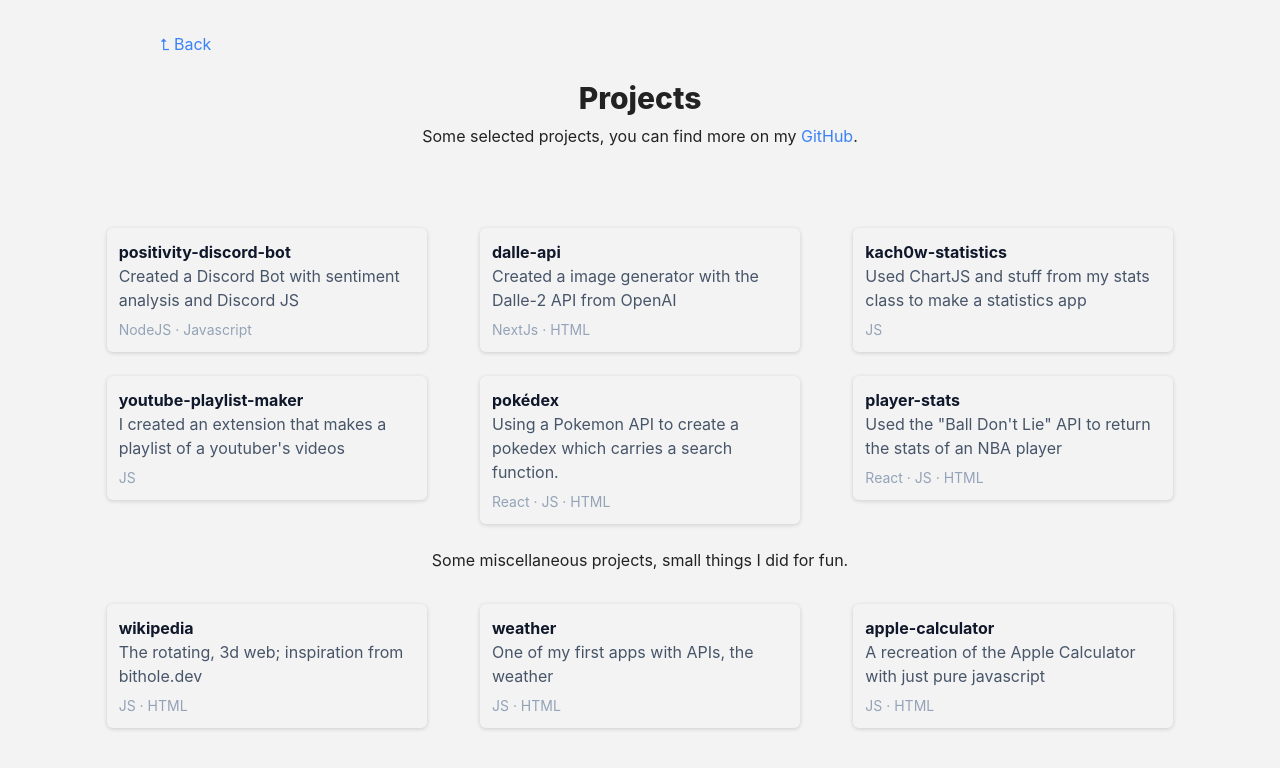
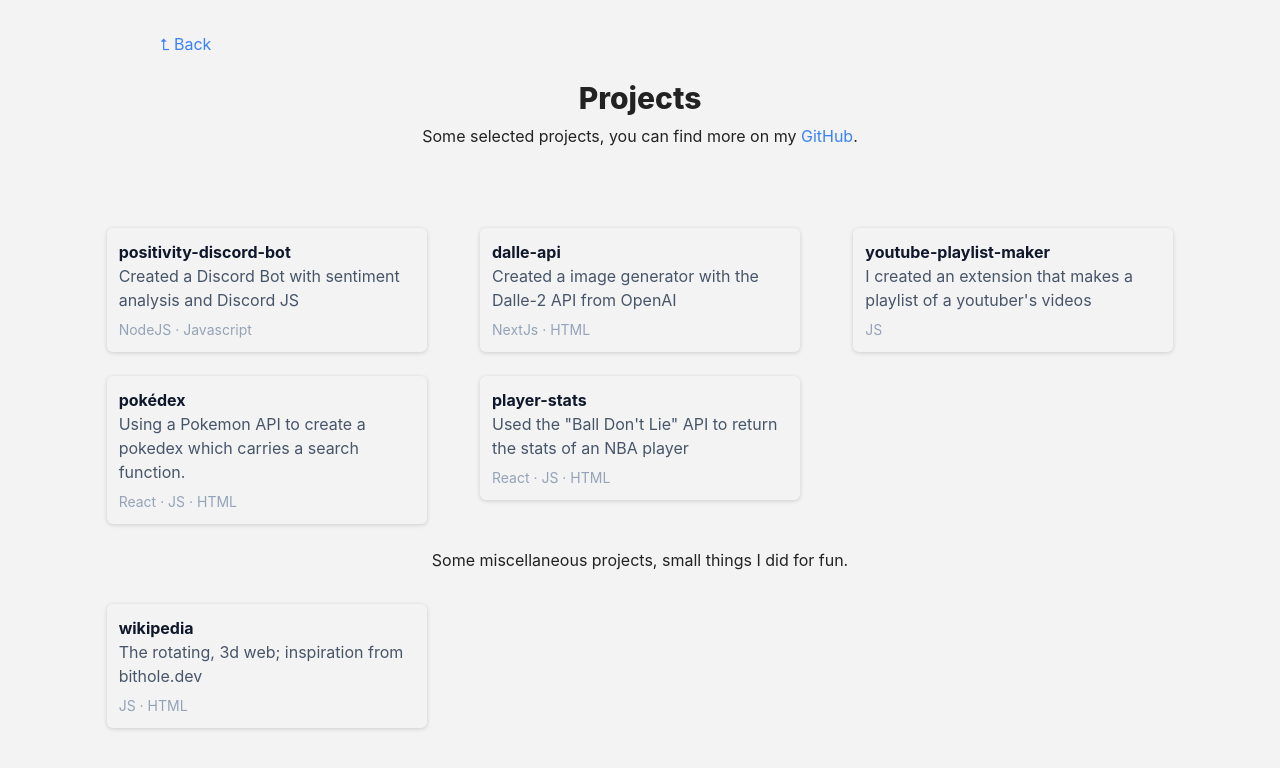
Before and after one commit to kach0w/rate-my-aps, a Next.js app: page /projects in a window 1280 px wide. Shown: the top 768 px of the page. Built offline with nearby package versions, Linux system fonts and the light colour scheme.

Commit message:
Revert "new links"
This reverts commit ea7b90beebeac4f2e33e7f93e24234c465d01323.

```diff
--- a/pages/projects.js
+++ b/pages/projects.js
@@ -22,7 +22,6 @@ export default function Home() {
         Some selected projects, you can find more on my <a className=' text-[#3b82f6] hover:underline' href="https://github.com/kach0w">GitHub</a>.
       </div>
       <div className='mx-auto w-[70rem] grid grid-cols-3 mt-[5rem]'>
-
         <a href="https://devpost.com/software/positivity-discord-bot">
           <div className='w-[20rem] group rounded-md shadow-[0_1px_4px_rgba(0,0,0,0.16)] mx-auto p-3 mb-[3vh] text-left'>
             <p className='font-bold group-hover:underline text-slate-900'>positivity-discord-bot</p>
@@ -37,13 +36,6 @@ export default function Home() {
             <p className=' mt-2 text-sm text-slate-400'>NextJs · HTML</p>
           </div>
         </a>
-        <a href="https://silly-snickerdoodle-e1a7d5.netlify.app/">
-          <div className='w-[20rem] group rounded-md shadow-[0_1px_4px_rgba(0,0,0,0.16)] mx-auto p-3 mb-[3vh] text-left'>
-            <p className='font-bold group-hover:underline text-slate-900'>kach0w-statistics</p>
-            <p className='text-slate-600'>Used ChartJS and stuff from my stats class to make a statistics app</p>
-            <p className=' mt-2 text-sm text-slate-400'>JS</p>
-          </div>
-        </a>
         <a href="https://github.com/kach0w/Youtube-Playlist-Maker">
           <div className='w-[20rem] group rounded-md shadow-[0_1px_4px_rgba(0,0,0,0.16)] mx-auto p-3 mb-[3vh] text-left'>
             <p className='font-bold group-hover:underline text-slate-900'>youtube-playlist-maker</p>
@@ -51,7 +43,7 @@ export default function Home() {
             <p className=' mt-2 text-sm text-slate-400'>JS</p>
           </div>
         </a>
-        <a href="https://kach0w.github.io/pokemon/pokedex">
+        <a href="https://github.com/kach0w/pokedex">
           <div className='w-[20rem] group rounded-md shadow-[0_1px_4px_rgba(0,0,0,0.16)] mx-auto p-3 mb-[3vh] text-left'>
             <p className='font-bold group-hover:underline text-slate-900'>pokédex</p>
             <p className='text-slate-600'>Using a Pokemon API to create a pokedex which carries a search function.</p>
@@ -77,20 +69,6 @@ export default function Home() {
             <p className=' mt-2 text-sm text-slate-400'>JS · HTML</p>
           </div>
         </a>
-        <a href="https://kach0w.github.io/Weather">
-          <div className='w-[20rem] group rounded-md shadow-[0_1px_4px_rgba(0,0,0,0.16)] mx-auto p-3 mb-[3vh] text-left'>
-            <p className='font-bold group-hover:underline text-slate-900'>weather</p>
-            <p className='text-slate-600'>One of my first apps with APIs, the weather</p>
-            <p className=' mt-2 text-sm text-slate-400'>JS · HTML</p>
-          </div>
-        </a>
-        <a href="https://kach0w.github.io/Calculator/calc">
-          <div className='w-[20rem] group rounded-md shadow-[0_1px_4px_rgba(0,0,0,0.16)] mx-auto p-3 mb-[3vh] text-left'>
-            <p className='font-bold group-hover:underline text-slate-900'>apple-calculator</p>
-            <p className='text-slate-600'>A recreation of the Apple Calculator with just pure javascript</p>
-            <p className=' mt-2 text-sm text-slate-400'>JS · HTML</p>
-          </div>
-        </a>
       </div>
       <div className='mt-[35rem]'>
         <Footer />
```
